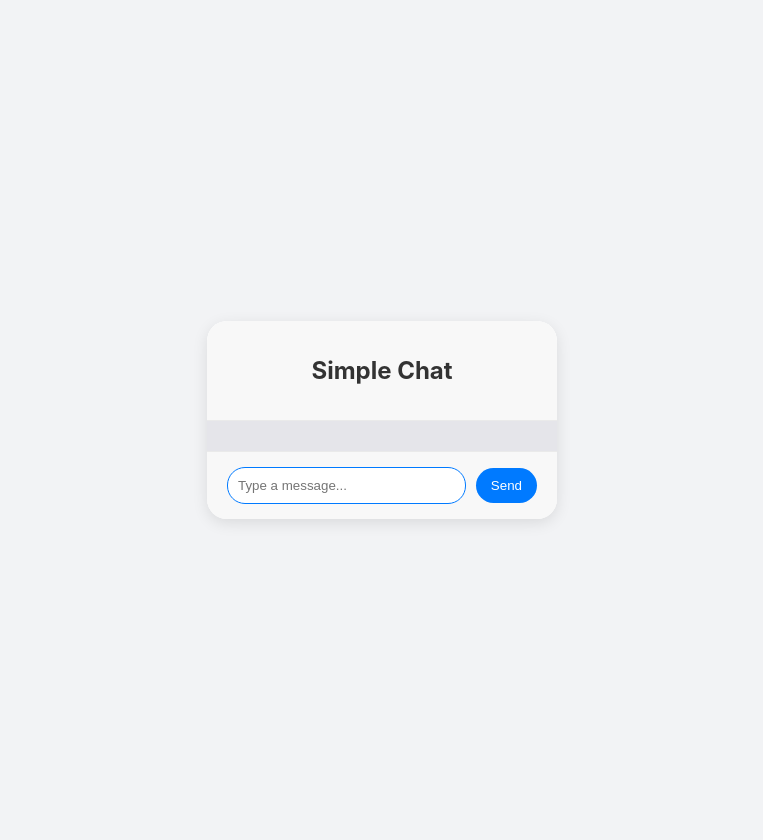
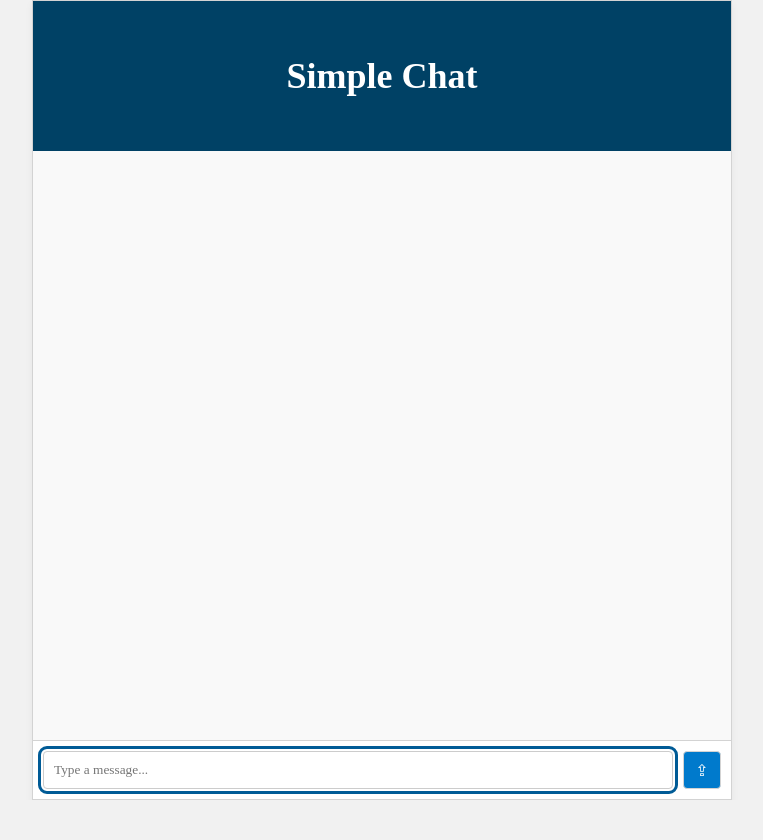
Before and after one commit to bbenko/simple-chat, a Flask app: page / in a window 1280 px wide. Shown: the whole page, without its empty margins (258-1021 px from the left). After the commit the page ends 800 px from the top, so only its background shows below. Run offline with Flask 3, Linux system fonts and the light colour scheme.

Commit message:
New design

```diff
--- a/static/style.css
+++ b/static/style.css
@@ -1,103 +1,135 @@
-body {
-    font-family: -apple-system, BlinkMacSystemFont, "Segoe UI", Roboto, Helvetica, Arial, sans-serif;
-    background-color: #f2f3f5;
+/* General Reset */
+* {
+    box-sizing: border-box;
     margin: 0;
-    padding: 20px;
-    display: flex;
-    justify-content: center;
-    align-items: center;
-    height: 100vh;
+    padding: 0;
+    font-family: 'Times New Roman', Times, serif;
 }
 
+body, html {
+    height: 100%;
+    background-color: #f1f1f1;
+}
+
+/* Chat Container */
 .chat-container {
-    width: 350px;
-    max-width: 100%;
-    background: #fff;
-    border-radius: 20px;
-    box-shadow: 0 4px 15px rgba(0, 0, 0, 0.1);
-    overflow: hidden;
+    width: 700px; /* Fixed width for desktop */
+    height: 100vh; /* Full screen height */
+    margin: 0 auto;
+    border: 1px solid #d3d3d3;
+    background-color: #ffffff;
+    box-shadow: 0 4px 8px rgba(0,0,0,0.05);
     display: flex;
     flex-direction: column;
-    position: relative;
 }
 
+/* Chat Header */
 .chat-header {
-    background-color: #f8f8f8;
-    color: #333;
-    padding: 15px 20px;
-    text-align: center;
-    border-top-left-radius: 20px;
-    border-top-right-radius: 20px;
-    font-size: 16px;
-    font-weight: bold;
-    border-bottom: 1px solid #eaeaea;
+    background-color: #004165;
+    color: #ffffff;
+    height: 150px;
+    display: flex;
+    align-items: center;
+    justify-content: center;
+    font-size: 24px;
 }
 
+/* Chat Box */
 .chat-box {
+    padding: 20px;
+    overflow-y: auto;
     flex-grow: 1;
-    overflow-y: auto;
-    padding: 15px 20px;
-    background-color: #e5e5ea;
-    color: #333;
-    display: flex;
-    flex-direction: column;
-    align-items: flex-start; /* Aligns messages to the start (left) */
+    background-color: #f9f9f9;
 }
 
-.message {
-    background-color: #e0e0e0;
-    padding: 10px;
-    margin: 5px;
-    border-radius: 10px;
-    max-width: 60%;
+.user-message, .server-response {
+    padding: 10px 15px;
+    margin: 10px 0;
+    border-radius: 4px;
+    display: block;
+    max-width: 80%;
+    font-size: 14px;
+}
+
+.user-message {
+    background-color: #005b96;
+    color: #ffffff;
+    text-align: right;
+    margin-left: auto; /* Right-aligned */
+    border: 1px solid #004165;
 }
 
 .server-response {
-    align-self: flex-end; /* Aligns server responses to the end (right) */
-    background-color: #d1e7dd;
-    padding: 10px;
-    margin: 5px;
-    border-radius: 10px;
-    max-width: 60%;
+    background-color: #e7e7e7;
+    color: #333;
+    text-align: left; /* Left-aligned */
+    border: 1px solid #004165;
 }
 
+/* Message Input */
 .message-input {
-    border-top: 1px solid #eaeaea;
-    padding: 15px 20px;
-    background-color: #f8f8f8;
+    padding: 10px;
+    background-color: #ffffff;
+    border-top: 1px solid #d3d3d3;
+    display: flex;
+}
+
+.message-input input {
+    flex: 1;
+    padding: 10px;
+    border: 1px solid #ccc;
+    border-radius: 4px;
+    margin-right: 10px;
+}
+
+.message-input button {
+    width: 38px;
+    height: 38px;
+    background-color: #007acc;
+    color: #ffffff;
+    border: none;
+    border-radius: 4px;
+    border: 1px solid #d3d3d3;
+    cursor: pointer;
     display: flex;
     align-items: center;
+    justify-content: center;
+    font-size: 16px;
+    padding: 0;
 }
 
-.message-input input[type="text"] {
-    flex-grow: 1;
-    padding: 10px;
-    border: 1px solid #ddd;
-    border-radius: 18px;
-    margin-right: 10px;
+
+.message-input button:hover, .message-input button:focus {
+    background-color: #005b96;
     outline: none;
 }
 
-.message-input input[type="text"]:focus {
-    border-color: #007aff;
+a, button, input {
+    outline: 3px solid transparent;
+    outline-offset: 2px;
 }
 
-.message-input button {
-    padding: 10px 15px;
-    background-color: #007aff;
-    border: none;
-    border-radius: 18px;
-    color: white;
-    cursor: pointer;
-    outline: none;
+a:focus, button:focus, input:focus {
+    outline: 3px solid #005b96;
 }
 
-.message-input button:hover {
-    background-color: #0056b3;
+.spinner img {
+    width: 38px;
+    height: 34px;
 }
 
+/* Media Query for Mobile Devices */
+@media (max-width: 767px) {
+    .chat-container {
+        width: 100%; /* Full width on mobile */
+        height: 100%; /* Adjusts to use available screen height */
+        margin: 0;
+        border: none;
+        box-shadow: none;
+    }
 
-.spinner img {
-    width: 20px;
-    height: 20px;
+    body, html {
+        margin: 0;
+        overflow: hidden; /* Prevents scrolling outside the chat container */
+    }
 }
--- a/templates/index.html
+++ b/templates/index.html
@@ -12,16 +12,15 @@
         <div class="chat-header">
             <h2>Simple Chat</h2>
         </div>
-        <div class="chat-box" id="chatOutput"></div>
+        <div class="chat-box" id="chatBox"></div>
         <div class="message-input">
             <input type="text" id="messageInput" placeholder="Type a message...">
-            <button id="sendButton" onclick="sendMessage()">Send</button>
+            <button id="sendButton" onclick="sendMessage()">&#x21EA;</button>
             <div id="spinner" class="spinner" style="display:none;">
                 <img src="{{ url_for('static', filename='spinner.gif') }}" alt="Loading...">
             </div>
         </div>
-            </div>
-
+    </div>
     <script src="{{ url_for('static', filename='script.js') }}"></script>
 </body>
 </html>
--- a/test.py
+++ b/test.py
@@ -46,10 +46,10 @@ class TestApp(unittest.TestCase):
         message_input.send_keys(test_message)
         message_input.send_keys(Keys.RETURN)
 
-        # a new p in #chatOuptut should appear with a class "message" and the text from test_message
+        # a new p in #chatBox should appear with a class "message" and the text from test_message
         try:
             WebDriverWait(self.driver, 10).until(
-               EC.presence_of_element_located((By.XPATH, f"//div[@id='chatOutput']//p[contains(@class, 'message') and contains(text(), '{test_message}')]"))
+               EC.presence_of_element_located((By.XPATH, f"//div[@id='chatBox']//p[contains(@class, 'message') and contains(text(), '{test_message}')]"))
             )
         except TimeoutException:
             self.fail("There is no message!")
@@ -71,7 +71,7 @@ class TestApp(unittest.TestCase):
         # a new p in #chatOuptut with a class "server-response" should appear
         try:
             WebDriverWait(self.driver, 10).until(
-                EC.presence_of_element_located((By.XPATH, f"//div[@id='chatOutput']//p[contains(@class, 'server-response') and contains(text(), '{test_message}')]"))
+                EC.presence_of_element_located((By.XPATH, f"//div[@id='chatBox']//p[contains(@class, 'server-response') and contains(text(), '{test_message}')]"))
             )
         except TimeoutException:
             self.fail("Loading took too much time!")
```
Also changed, not shown: static/script.js (+14 -21 lines), simple_chat.png.
